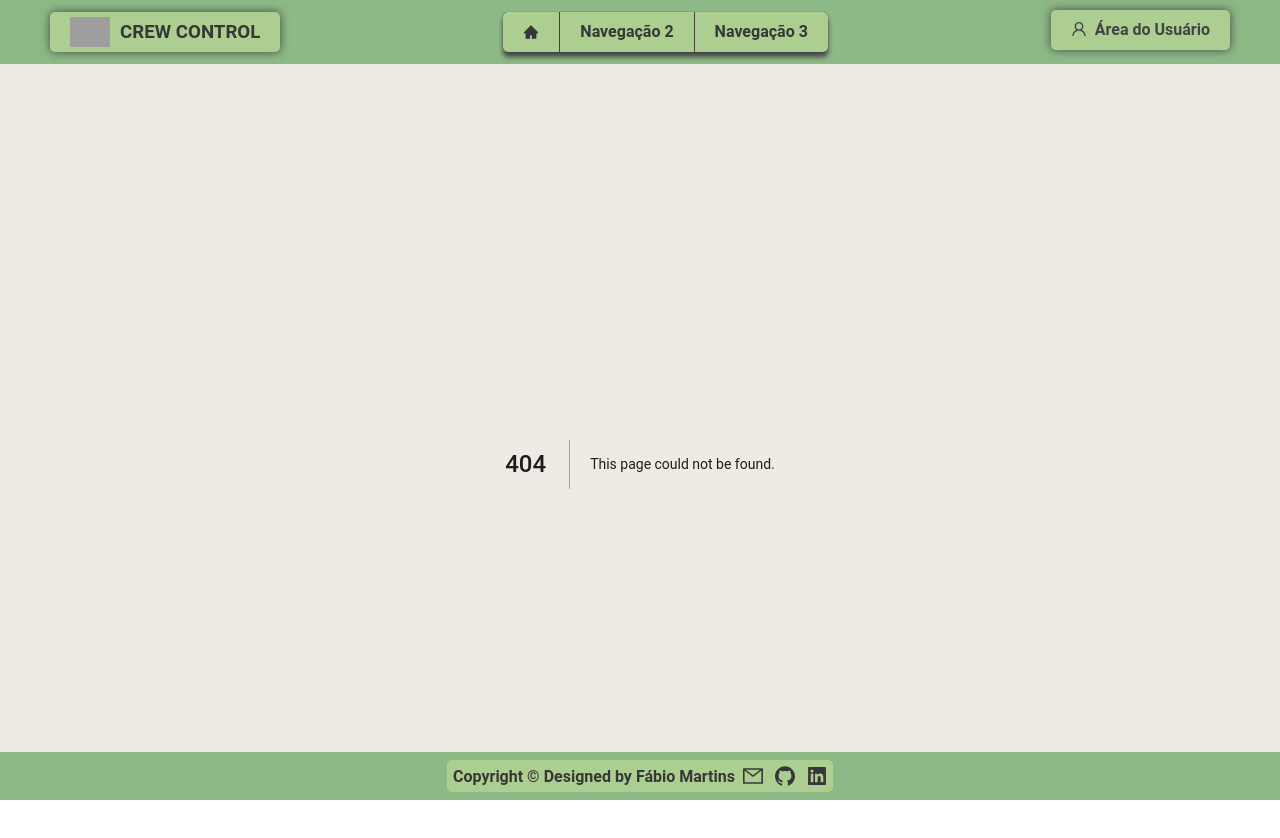
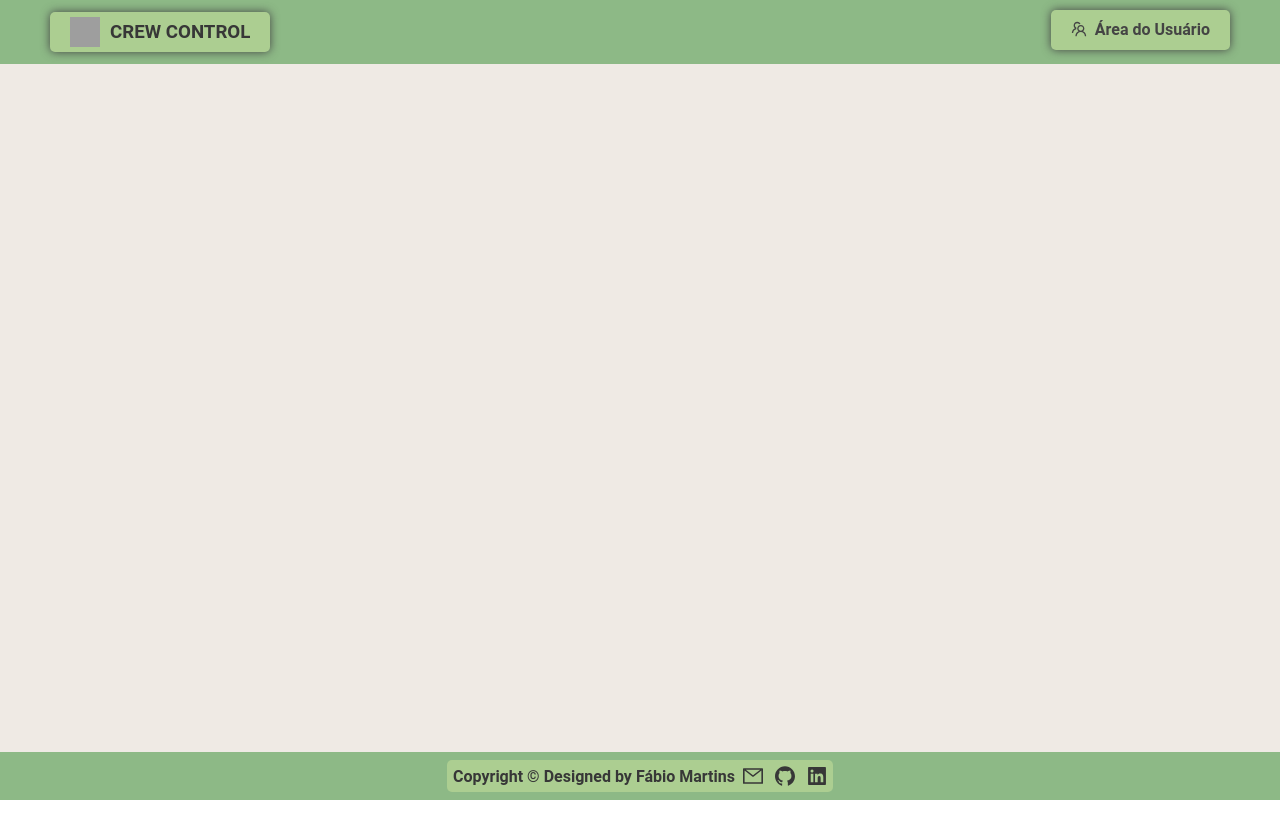
Before and after one commit to fabiomp-filho/crew-control-client, a Next.js app: page /staff in a window 1280 px wide. Before the commit this address had no page. Shown: the top 838 px of the page. After the commit the page ends 800 px from the top, so only its background shows below. Built offline with nearby package versions, Linux system fonts and the light colour scheme; grey boxes are pictures that could not be loaded.

Commit message:
feat: adjusts on menu feat: pages to access

```diff
--- a/components/header/header.module.scss
+++ b/components/header/header.module.scss
@@ -31,7 +31,3 @@
     box-shadow: 0 0 5px 0 $greenTertiary;
   }
 }
-
-.headerLogo {
-  height: 30px;
-}
--- a/components/header/index.js
+++ b/components/header/index.js
@@ -5,23 +5,35 @@ import {itemsHorizontal} from "../menu/itemsHorizontal";
 import UserArea from "../userArea/UserArea";
 import {userAreaItems} from "../userArea/items";
 import {getUser} from "@/utils/userUtils";
+import {useEffect, useState} from "react";
+import Image from "next/image";
+import {Tooltip} from "antd";
+import {Colors} from "../theme/colors";
+
 
 const CustomHeader = () => {
     const router = useRouter();
-    const user = getUser();
-
+    const [user, setUser] = useState(null);
     const goHome = () => {
         router.push("/home");
     }
+    useEffect(() => {
+        if (!user) {
+            setUser(getUser())
+        }
+    }, [user])
 
 
     return (
         <>
-            <div className={styles.containerLogo} onClick={goHome}>
-                <img className={styles.headerLogo} src={"crew-icon-black-96.ico"} alt={"crew-icon"}/>
-                <h3>CREW CONTROL</h3>
-            </div>
-            <HorizontalMenu items={itemsHorizontal} router={router}/>
+            <Tooltip title={"Crew Control"} color={Colors.hoverAltBlack}>
+                <div className={styles.containerLogo} onClick={goHome}>
+
+                    <Image src={"/crew-icon-black-96.ico"} alt={"crew-icon"} width={30} height={30}/>
+                    <h3>CREW CONTROL</h3>
+                </div>
+            </Tooltip>
+            <HorizontalMenu items={itemsHorizontal(user)} router={router}/>
             <UserArea router={router} items={userAreaItems(user)}/>
         </>
 
--- a/components/menu/HorizontalMenu.js
+++ b/components/menu/HorizontalMenu.js
@@ -1,5 +1,7 @@
 import styles from "./menu.module.scss";
 import Link from "next/link";
+import {Colors} from "../theme/colors";
+import {Tooltip} from "antd";
 
 const HorizontalMenu = ({items = [], router}) => {
 
@@ -11,13 +13,15 @@ const HorizontalMenu = ({items = [], router}) => {
         <div className={styles.containerList}>
             {items.map((item) => {
                 return (
-                    <Link
-                        className={isRouteActive(`/${item.key}`) ? styles.itemActive : styles.itemList}
-                        key={item.key}
-                        href={`/${item.key}`}
-                    >
-                        {item.label}
-                    </Link>
+                    <Tooltip title={`Navegar para ${item.tooltip}`} color={Colors.hoverAltBlack}>
+                        <Link
+                            className={isRouteActive(item.path) ? styles.itemActive : styles.itemList}
+                            key={item.key}
+                            href={item.path}
+                        >
+                            {item.label}
+                        </Link>
+                    </Tooltip>
                 )
             })}
         </div>
--- a/components/menu/itemsHorizontal.js
+++ b/components/menu/itemsHorizontal.js
@@ -1,16 +1,80 @@
 import {AiFillHome} from "react-icons/ai";
 
-export const itemsHorizontal = [
+export const itemsHorizontal = (user) => {
+
+    const adminItems = [
         {
             key: "home",
-        label: <AiFillHome />
+            label: <AiFillHome/>,
+            path: "/home",
+            tooltip: "Home"
         },
         {
-        key: "/home#1",
-        label: "Navegação 2"
+            key: "staff",
+            label: "Membros",
+            path: "/staff",
+            tooltip: "Membros"
         },
         {
-        key: "/home#2",
-        label: "Navegação 3"
+            key: "teams",
+            label: "Equipes",
+            path: "/teams",
+            tooltip: "Equipes"
         },
-]
+    ];
+    const leaderItems = [
+        {
+            key: "leader-home",
+            label: <AiFillHome/>,
+            path: "/home",
+            tooltip: "Home"
+        },
+        {
+            key: "leader-staff",
+            label: "Membros",
+            path: "/staff",
+            tooltip: "Membros"
+        },
+        {
+            key: "leader-teams",
+            label: "Equipes",
+            path: "/teams",
+            tooltip: "Equipes"
+        },
+    ];
+    const collaboratorItems = [
+        {
+            key: "home",
+            label: <AiFillHome/>,
+            path: "/home",
+            tooltip: "Home"
+        },
+        {
+            key: "staff",
+            label: "Membros",
+            path: "/staff",
+            tooltip: "Membros"
+        },
+        {
+            key: "teams",
+            label: "Equipes",
+            path: "/teams",
+            tooltip: "Equipes"
+        },
+    ];
+
+
+    if (user?.role === "Administrador") {
+        return adminItems;
+    }
+    if (user?.role === "Líder") {
+        return leaderItems;
+    }
+    if (user?.role === "Colaborador") {
+        return collaboratorItems;
+    }
+
+
+    return [];
+
+}
--- a/components/userArea/UserArea.js
+++ b/components/userArea/UserArea.js
@@ -1,11 +1,15 @@
 import {Dropdown, Space} from "antd";
-import {UserOutlined} from "@ant-design/icons";
+import {TeamOutlined} from "@ant-design/icons";
 import styles from "./userArea.module.scss"
 
 const UserArea = ({router, items}) => {
     const onClick = ({key}) => {
         if (key === "sair") {
             router.push("/")
+            return
+        }
+        if (key === "redefinir-senha") {
+            router.push("/redefinir-senha")
         }
     }
 
@@ -20,7 +24,7 @@ const UserArea = ({router, items}) => {
         >
 
             <Space className={styles.dropdownToggle}>
-                <UserOutlined/>Área do Usuário
+                <TeamOutlined/>Área do Usuário
             </Space>
 
         </Dropdown>
--- a/components/userArea/items.js
+++ b/components/userArea/items.js
@@ -1,4 +1,12 @@
-import {IdcardOutlined, InfoCircleOutlined, LogoutOutlined, MailOutlined, SettingOutlined} from "@ant-design/icons";
+import {
+    IdcardOutlined,
+    InfoCircleOutlined,
+    LockOutlined,
+    LogoutOutlined,
+    MailOutlined,
+    SettingOutlined,
+    SolutionOutlined,
+} from "@ant-design/icons";
 
 export const userAreaItems = (user) => {
 
@@ -27,6 +35,14 @@ export const userAreaItems = (user) => {
                             <MailOutlined/>
                             <span> {user?.email}</span>
                         </>,
+                },
+                {
+                    key: '1-3',
+                    label:
+                        <>
+                            <SolutionOutlined/>
+                            <span> {user?.role}</span>
+                        </>,
                 }
             ],
         },
@@ -40,8 +56,12 @@ export const userAreaItems = (user) => {
                 </>,
             children: [
                 {
-                    key: '2-1',
-                    label: 'Redefinir senha',
+                    key: 'redefinir-senha',
+                    label:
+                        <>
+                            <LockOutlined/>
+                            <span> Redefinir Senha</span>
+                        </>,
                 },
             ],
         },
@@ -51,7 +71,6 @@ export const userAreaItems = (user) => {
                 <>
                     <LogoutOutlined/>
                     <span> Sair</span>
-
                 </>,
         }
     ];
--- a/src/pages/home/index.js
+++ b/src/pages/home/index.js
@@ -1,8 +1,8 @@
-const Home = () => {
+const AdminHome = () => {
 
-    return(
+    return (
         <div>
         </div>
     )
 }
-export default Home;
+export default AdminHome;
--- /dev/null
+++ b/src/pages/staff/index.js
@@ -0,0 +1,8 @@
+const AdminStaff = () => {
+
+    return(
+        <div>
+        </div>
+    )
+}
+export default AdminStaff;
```
Also changed, not shown: src/pages/index.js (+13 -1 lines), src/pages/teams/index.js (added, +8 -0 lines). Lines whose indentation alone changed are shown as unchanged.
